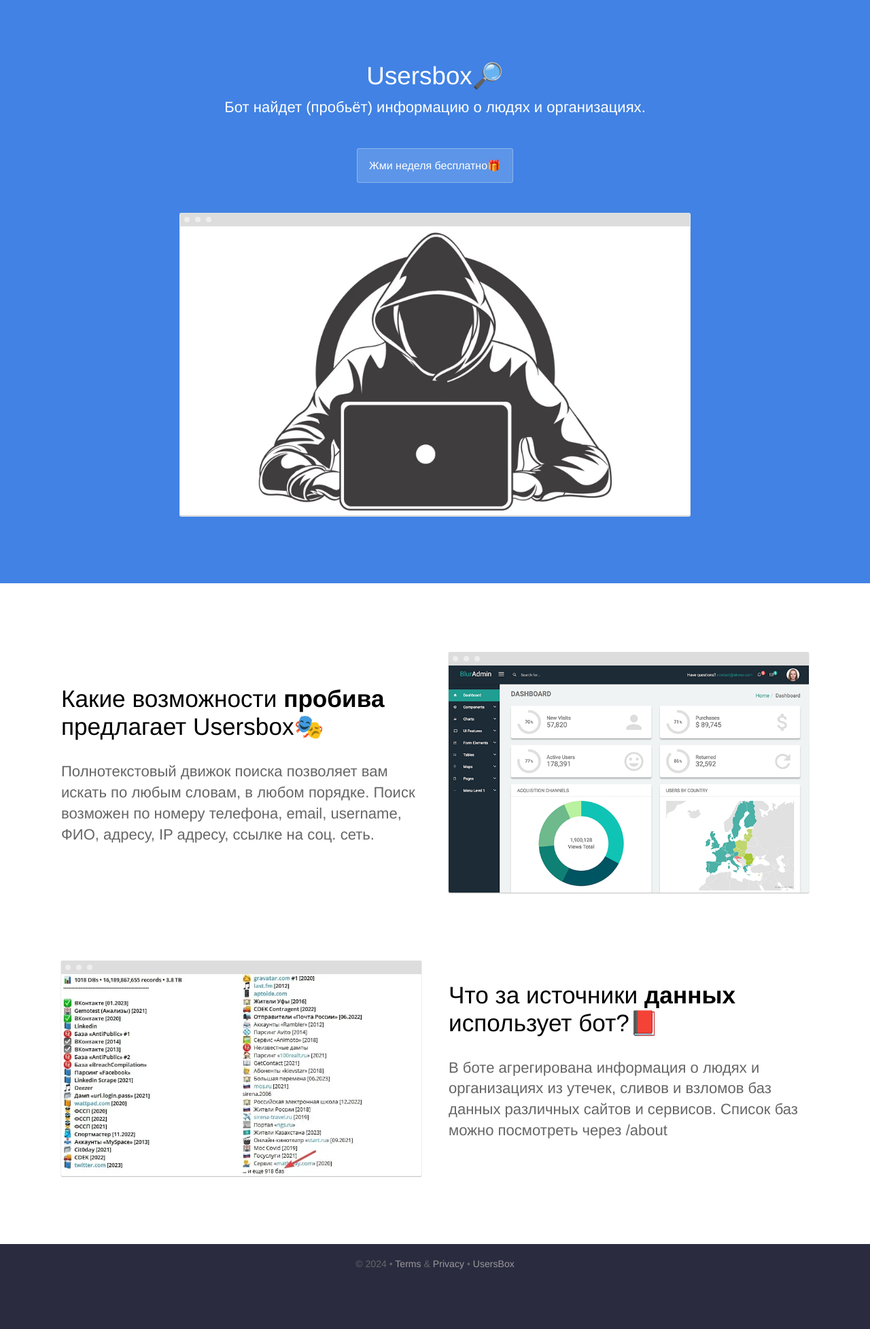
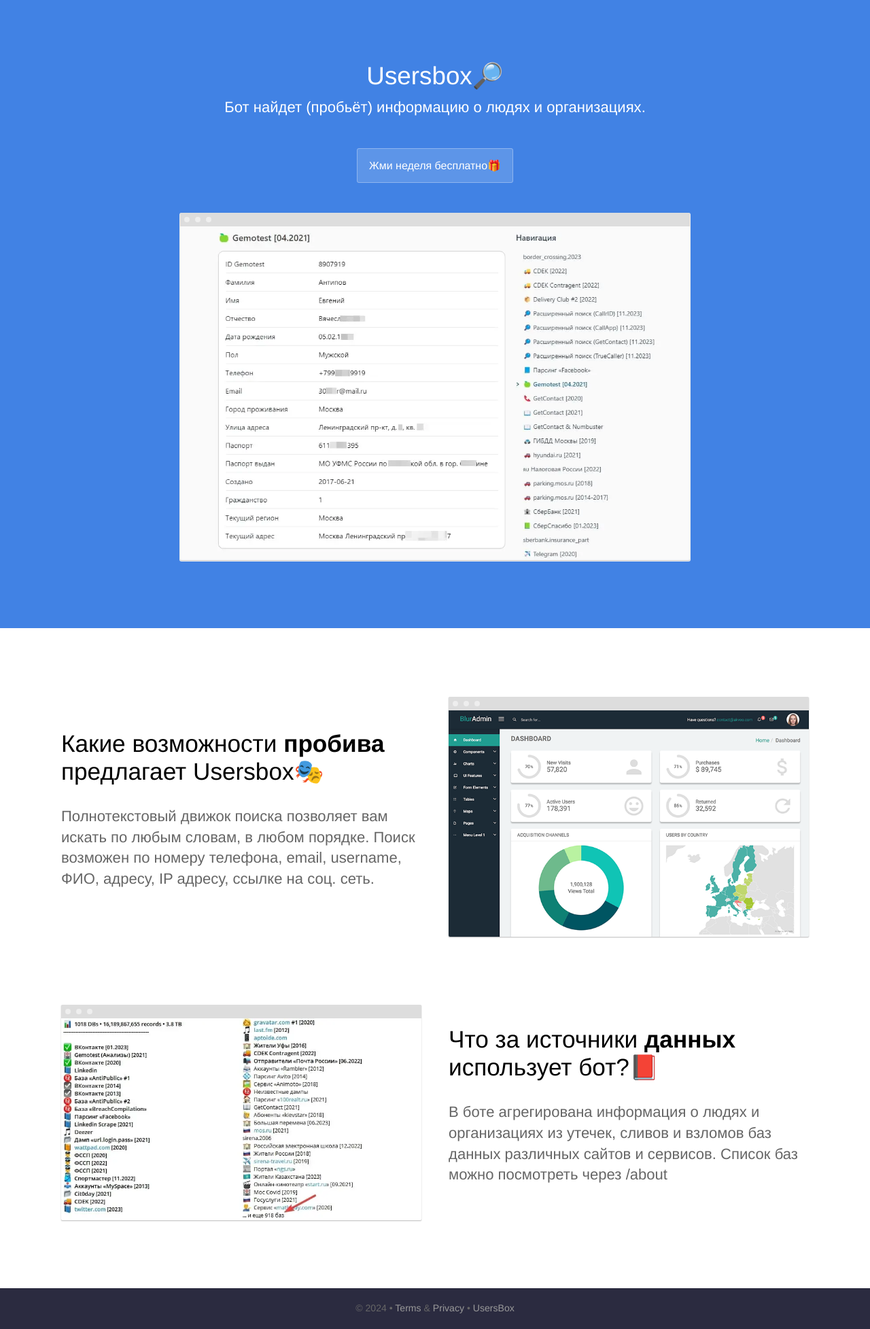
Before and after one commit to usersboxbot/usersboxbot.github.io, a Jekyll site: the page built from index.html, in a window 1280 px wide. Shown: the whole page at 68% size. Built offline with Jekyll 4.4.1, drawn with Linux system fonts in a browser that asks for light colours; before the commit the page ends 1889 px from its top, so only the background shows below that.

Commit message:
Update index.html

```diff
--- a/index.html
+++ b/index.html
@@ -8,7 +8,7 @@
 		<p class="subtext editable">Бот найдет (пробьёт) информацию о людях и организациях.</p>
 		<div class="cta button alt"><a href="{{ site.baseurl }}/usersbox/">Жми неделя бесплатно🎁</a></div>
 		<div>
-			<img src="{{ site.baseurl }}/images/UsersHacker.webp" alt="Screenshot" class="screenshot editable" />
+			<img src="{{ site.baseurl }}/images/UsersBox.webp" alt="Screenshot" class="screenshot editable" />
 		</div>
 	</div>
 </section>
```
